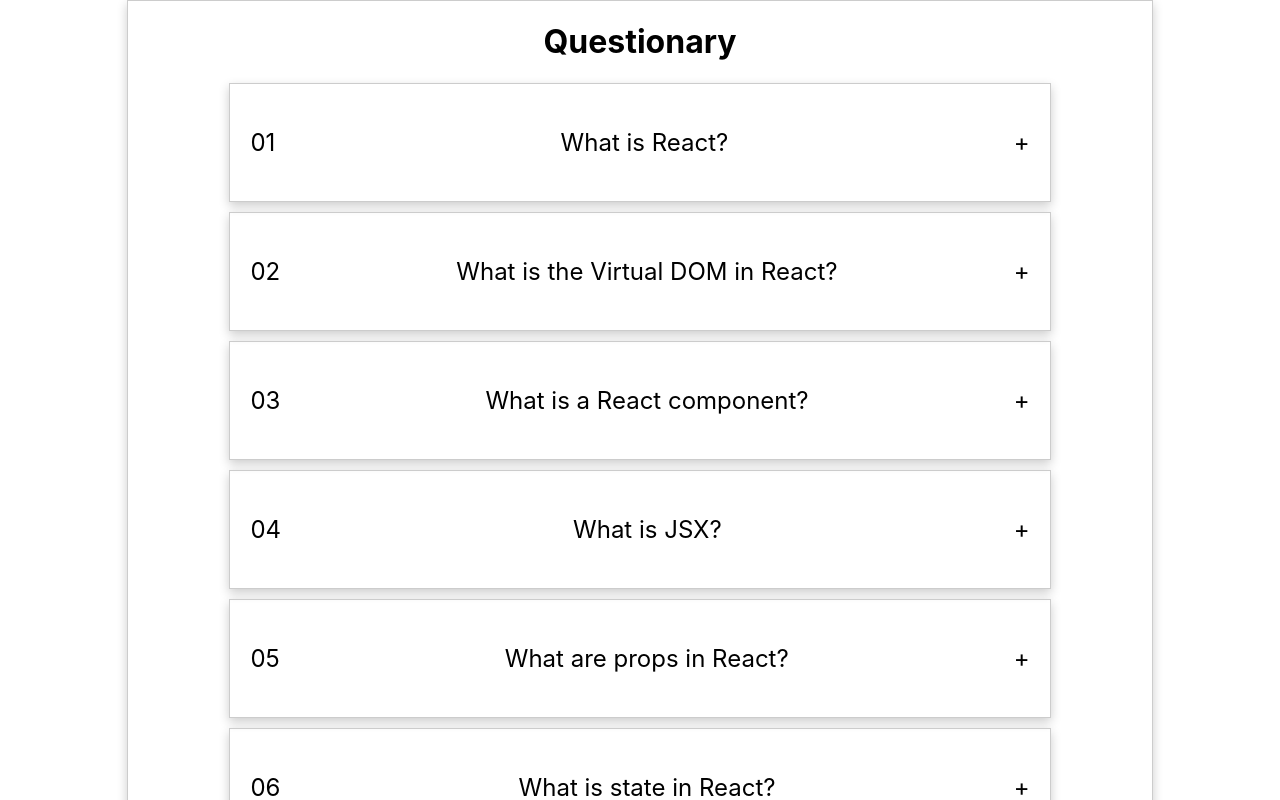
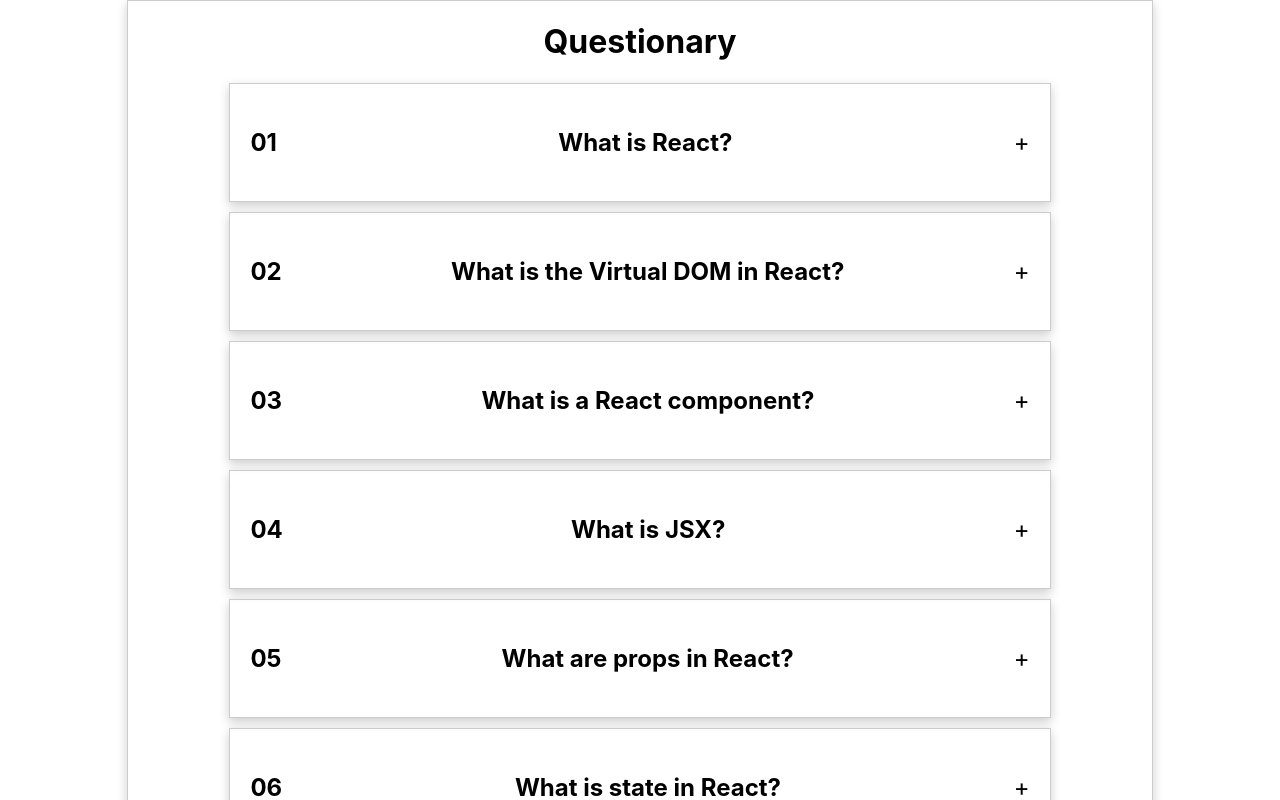
Before and after one commit to JP256/react-accordion, a React (Create React App) app: page / in a window 1280 px wide. Shown: the top 800 px of the page. Built offline with nearby package versions, Linux system fonts and the light colour scheme.

Commit message:
added styles

```diff
--- a/src/components/Question.js
+++ b/src/components/Question.js
@@ -12,13 +12,24 @@ export default function Question({ item }) {
     <div
       className="card"
       style={{ borderTop: showAnswer === true ? "5px solid green" : "" }}
+      onClick={handleShowAnswer}
     >
       <div className="card-question">
-        <p style={{ color: showAnswer === true ? "green" : "black" }}>
+        <p
+          style={{
+            color: showAnswer === true ? "green" : "black",
+            fontWeight: "bold",
+          }}
+        >
           {item.id < 10 ? "0" + item.id.toString() : item.id.toString()}
         </p>
         <div>
-          <p style={{ color: showAnswer === true ? "green" : "black" }}>
+          <p
+            style={{
+              color: showAnswer === true ? "green" : "black",
+              fontWeight: "bold",
+            }}
+          >
             {item.question}
           </p>
           <p
@@ -28,7 +39,7 @@ export default function Question({ item }) {
             {item.answer}
           </p>
         </div>
-        <p onClick={handleShowAnswer}>{showAnswer ? "-" : "+"}</p>
+        <p>{showAnswer ? "-" : "+"}</p>
       </div>
     </div>
   );
```
